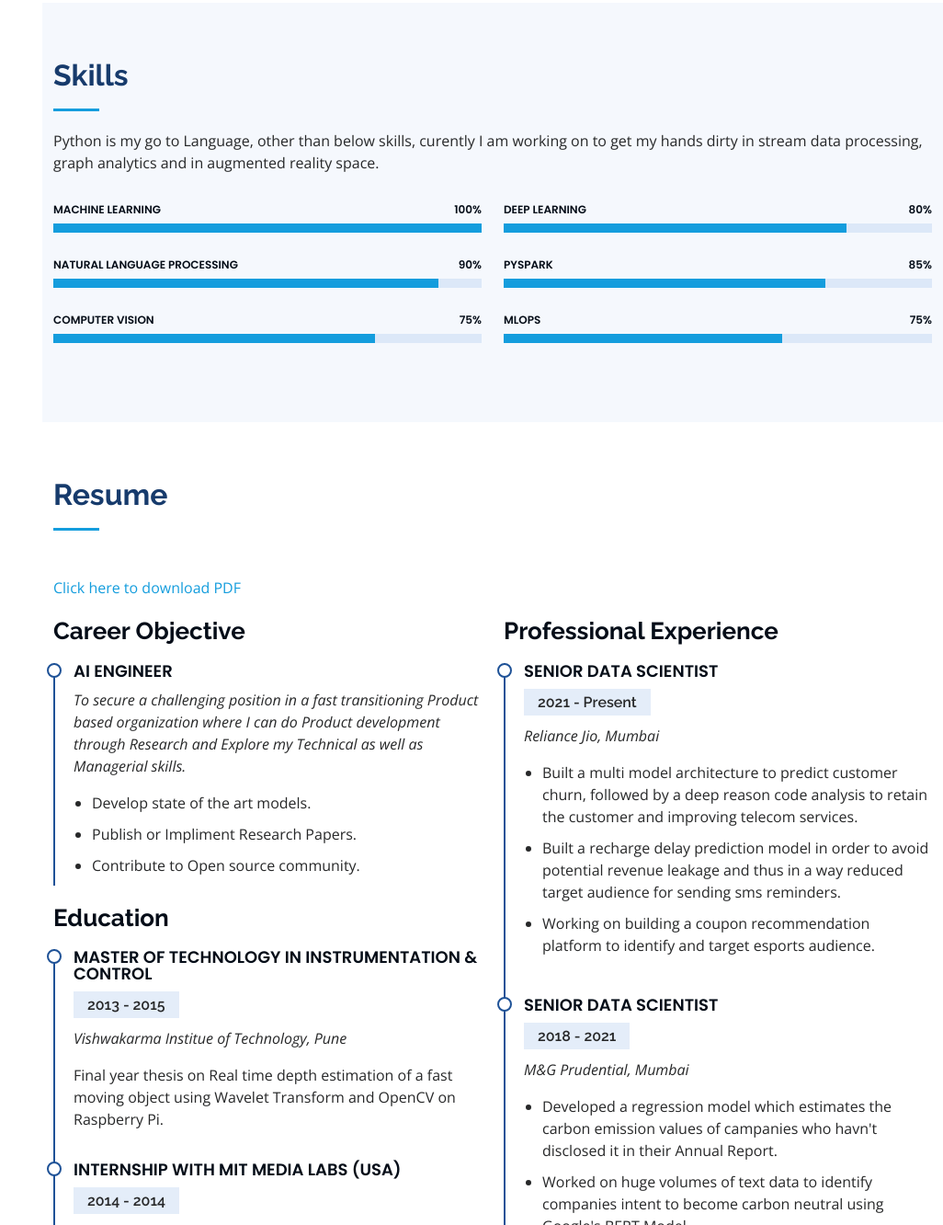
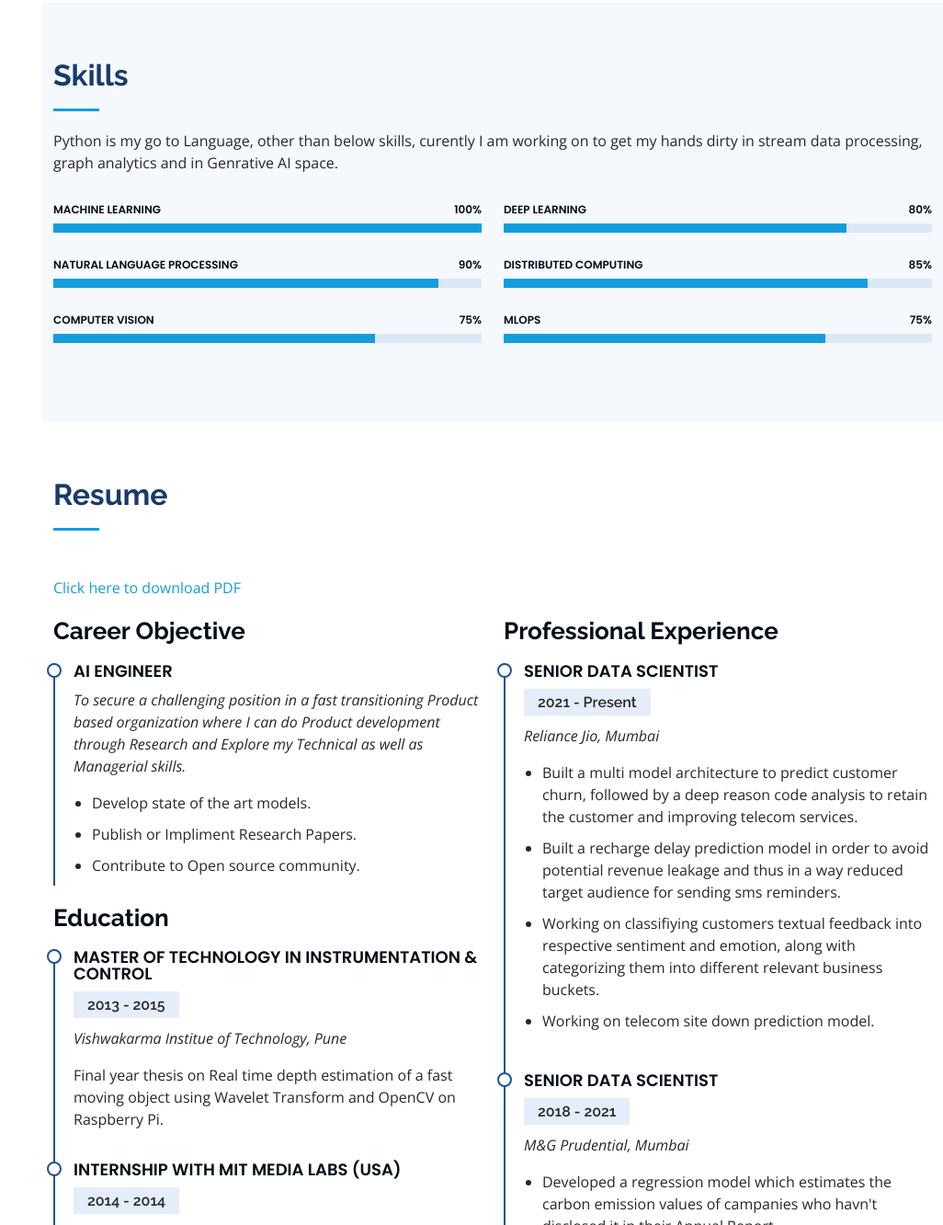
Before and after one commit to VINIT777/Profile, a plain HTML site: page index.html in a window 1280 px wide. Shown: the part 2208-3540 px from the top of the page at 92% size, without its empty margins (254-1280 px from the left). Drawn offline with nearby package versions, Linux system fonts and the light colour scheme.

Commit message:
Edited Jio Experience

```diff
--- a/index.html
+++ b/index.html
@@ -111,11 +111,9 @@
               </div>
             <div>
               <p>
-                In my free time I like to read blogs on technology and surf the internet, I have knowledge FOMO (fear of missing out)
-                and want to spend my time grasping as much information as possible.
+                In my free time I like to read blogs on technology and surf the internet over geopolitics.
                 I also like to hike and climb mountains which indeed provides me satisafction of exploring new places.
-                Sometimes I also enjoy solving puzzles like Rubic cube, however recently my brain has picked up an interest in finance
-                and stock trading.
+                Sometimes I also enjoy solving puzzles like Rubic cube.
               </p>
             </div>
         </div>
@@ -191,7 +189,7 @@
         <div class="section-title">
           <h2>Skills</h2>
           <p>Python is my go to Language, other than below skills, curently I am working on to get my hands dirty in
-            stream data processing, graph analytics and in augmented reality space.</p>
+            stream data processing, graph analytics and in Genrative AI space.</p>
         </div>
 
         <div class="row skills-content">
@@ -231,16 +229,16 @@
             </div>
 
             <div class="progress">
-              <span class="skill"> PySpark <i class="val">85%</i></span>
+              <span class="skill"> Distributed Computing <i class="val">85%</i></span>
               <div class="progress-bar-wrap">
-                <div class="progress-bar" role="progressbar" aria-valuenow="75" aria-valuemin="0" aria-valuemax="100"></div>
+                <div class="progress-bar" role="progressbar" aria-valuenow="85" aria-valuemin="0" aria-valuemax="100"></div>
               </div>
             </div>
 
             <div class="progress">
               <span class="skill">MLOps <i class="val">75%</i></span>
               <div class="progress-bar-wrap">
-                <div class="progress-bar" role="progressbar" aria-valuenow="65" aria-valuemin="0" aria-valuemax="100"></div>
+                <div class="progress-bar" role="progressbar" aria-valuenow="75" aria-valuemin="0" aria-valuemax="100"></div>
               </div>
             </div>
 
@@ -306,7 +304,8 @@
               <ul>
                 <li>Built a multi model architecture to predict customer churn, followed by a deep reason code analysis to retain the customer and improving telecom services.</li>
                 <li>Built a recharge delay prediction model in order to avoid potential revenue leakage and thus in a way reduced target audience for sending sms reminders. </li>
-                <li>Working on building a coupon recommendation platform to identify and target esports audience.</li>
+                <li>Working on classifiying customers textual feedback into respective sentiment and emotion, along with categorizing them into different relevant business buckets. </li>
+                <li>Working on telecom site down prediction model. </li>
              </ul>
             </div>
             <div class="resume-item">
```
Also changed, not shown: 2 other files.
